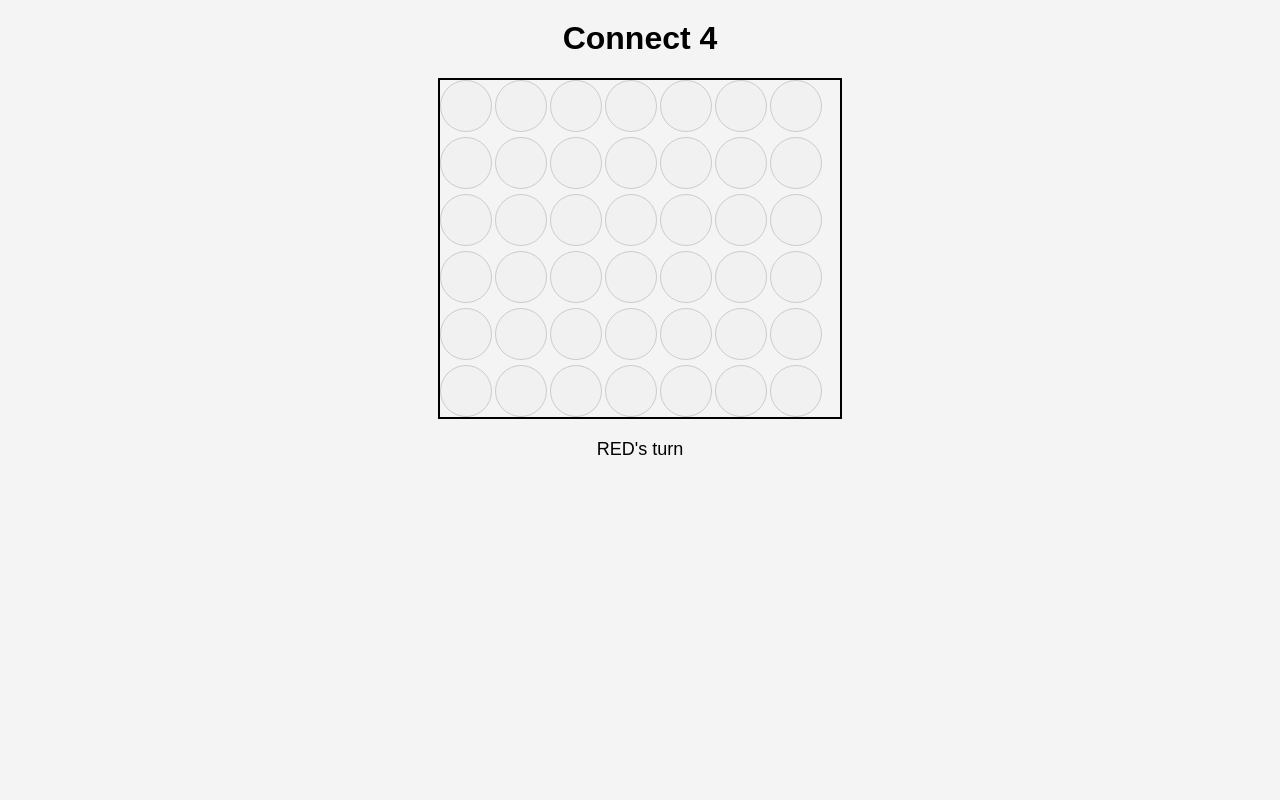
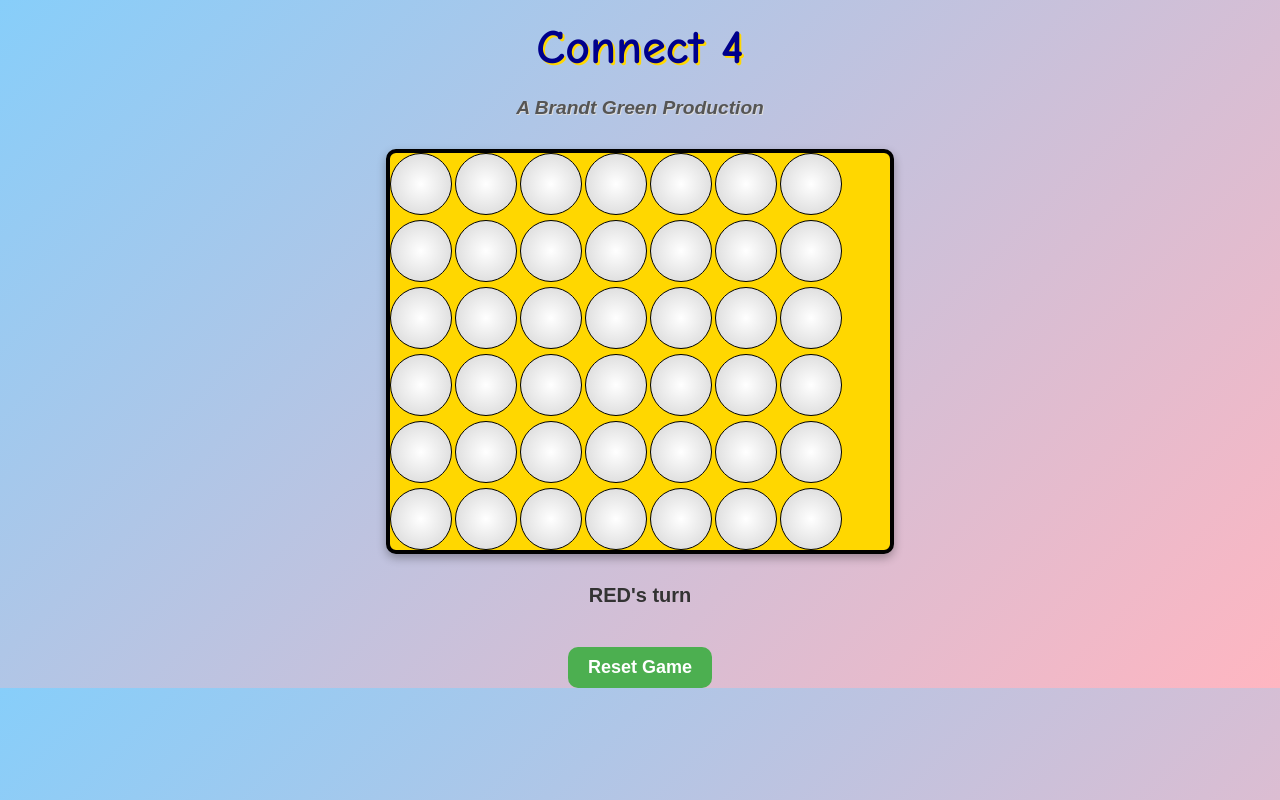
Before and after one commit to Brandt-moreThan4/ConnectFour, a plain HTML site: page frontend/index.html in a window 1280 px wide. Drawn offline with Linux system fonts and the light colour scheme.

Commit message:
big ole prettify

```diff
--- a/frontend/index.html
+++ b/frontend/index.html
@@ -8,9 +8,9 @@
 </head>
 <body>
     <h1>Connect 4</h1>
+    <h2 class="subheader">A Brandt Green Production</h2>
     <div id="board">
-        <!-- Manually creating a 6x7 board (6 rows, 7 columns) -->
-        <!-- Row 1 -->
+        <!-- Dynamically creating a 6x7 board -->
         <div class="cell" data-row="0" data-col="0"></div>
         <div class="cell" data-row="0" data-col="1"></div>
         <div class="cell" data-row="0" data-col="2"></div>
@@ -18,7 +18,7 @@
         <div class="cell" data-row="0" data-col="4"></div>
         <div class="cell" data-row="0" data-col="5"></div>
         <div class="cell" data-row="0" data-col="6"></div>
-        <!-- Row 2 -->
+        <!-- Add rows 1 through 5 here -->
         <div class="cell" data-row="1" data-col="0"></div>
         <div class="cell" data-row="1" data-col="1"></div>
         <div class="cell" data-row="1" data-col="2"></div>
@@ -26,7 +26,6 @@
         <div class="cell" data-row="1" data-col="4"></div>
         <div class="cell" data-row="1" data-col="5"></div>
         <div class="cell" data-row="1" data-col="6"></div>
-        <!-- Row 3 -->
         <div class="cell" data-row="2" data-col="0"></div>
         <div class="cell" data-row="2" data-col="1"></div>
         <div class="cell" data-row="2" data-col="2"></div>
@@ -34,7 +33,6 @@
         <div class="cell" data-row="2" data-col="4"></div>
         <div class="cell" data-row="2" data-col="5"></div>
         <div class="cell" data-row="2" data-col="6"></div>
-        <!-- Row 4 -->
         <div class="cell" data-row="3" data-col="0"></div>
         <div class="cell" data-row="3" data-col="1"></div>
         <div class="cell" data-row="3" data-col="2"></div>
@@ -42,7 +40,6 @@
         <div class="cell" data-row="3" data-col="4"></div>
         <div class="cell" data-row="3" data-col="5"></div>
         <div class="cell" data-row="3" data-col="6"></div>
-        <!-- Row 5 -->
         <div class="cell" data-row="4" data-col="0"></div>
         <div class="cell" data-row="4" data-col="1"></div>
         <div class="cell" data-row="4" data-col="2"></div>
@@ -50,7 +47,6 @@
         <div class="cell" data-row="4" data-col="4"></div>
         <div class="cell" data-row="4" data-col="5"></div>
         <div class="cell" data-row="4" data-col="6"></div>
-        <!-- Row 6 -->
         <div class="cell" data-row="5" data-col="0"></div>
         <div class="cell" data-row="5" data-col="1"></div>
         <div class="cell" data-row="5" data-col="2"></div>
@@ -60,6 +56,7 @@
         <div class="cell" data-row="5" data-col="6"></div>
     </div>
     <p id="status"></p>
+    <button id="reset" onclick="window.location.reload()">Reset Game</button>
     <script src="script.js"></script>
 </body>
 </html>
--- a/frontend/script.js
+++ b/frontend/script.js
@@ -34,7 +34,7 @@ function handleCellClick(event) {
                 disableBoard();
             } else {
                 // Switch to the bot's turn
-                currentPlayer = 'yellow';
+                currentPlayer = 'black';
                 document.getElementById('status').textContent = `Bot's turn...`;
 
                 // Call function to get the bot's move
--- a/frontend/style.css
+++ b/frontend/style.css
@@ -1,49 +1,113 @@
+/* General styling for the game */
 body {
     font-family: Arial, sans-serif;
     text-align: center;
     margin: 0;
     padding: 0;
-    background-color: #f4f4f4;
+    background: linear-gradient(135deg, #87CEFA, #FFB6C1); /* Gradient background */
 }
 
 h1 {
+    font-family: 'Comic Sans MS', cursive, sans-serif;
+    font-size: 3rem;
+    color: #00008B;
+    text-shadow: 2px 2px #FFD700; /* Gold shadow */
     margin-top: 20px;
 }
 
+/* Board styling */
 #board {
     display: grid;
-    grid-template-columns: repeat(7, 50px); /* 7 columns */
+    grid-template-columns: repeat(7, 60px);
     grid-gap: 5px;
-    margin: 20px auto;
-    max-width: 400px;
-    border: 2px solid #000;
+    margin: 30px auto;
+    max-width: 500px;
+    border: 4px solid #000;
+    border-radius: 10px;
+    background-color: #FFD700; /* Golden board */
+    box-shadow: 0 4px 10px rgba(0, 0, 0, 0.3);
 }
 
+/* Cell styling */
 .cell {
-    width: 50px;
-    height: 50px;
-    background-color: #f1f1f1;
-    border: 1px solid #ccc;
+    width: 60px;
+    height: 60px;
+    background: radial-gradient(circle, #ffffff, #d3d3d3); /* Glossy effect */
+    border: 1px solid #000;
     border-radius: 50%;
     display: flex;
     align-items: center;
     justify-content: center;
     cursor: pointer;
+    transition: transform 0.2s, background 0.2s;
 }
 
-.cell.taken {
-    cursor: not-allowed;
+.cell:hover {
+    transform: scale(1.1); /* Hover zoom-in effect */
+    background: radial-gradient(circle, #d3d3d3, #ffffff); /* Reverse glossy effect */
 }
 
 .cell.red {
-    background-color: red;
+    background: radial-gradient(circle, #ff4d4d, #b30000); /* Red glossy */
+    box-shadow: inset 0 2px 4px rgba(0, 0, 0, 0.2);
 }
 
 .cell.yellow {
-    background-color: yellow;
+    background: radial-gradient(circle, #ffea4d, #c7a000); /* Yellow glossy */
+    box-shadow: inset 0 2px 4px rgba(0, 0, 0, 0.2);
 }
 
+.cell.black {
+    background: radial-gradient(circle, #000000, #444444); /* Black glossy effect */
+    box-shadow: inset 0 2px 4px rgba(0, 0, 0, 0.5);
+}
+
+
+/* Status text styling */
 #status {
-    margin-top: 15px;
+    margin-top: 20px;
+    font-size: 20px;
+    font-weight: bold;
+    color: #333;
+    animation: statusChange 0.5s ease-in-out;
+}
+
+@keyframes statusChange {
+    from {
+        opacity: 0;
+    }
+    to {
+        opacity: 1;
+    }
+}
+
+/* Reset button styling */
+#reset {
+    margin-top: 20px;
+    padding: 10px 20px;
     font-size: 18px;
+    font-weight: bold;
+    color: #fff;
+    background-color: #4CAF50; /* Green */
+    border: none;
+    border-radius: 10px;
+    cursor: pointer;
+    transition: background-color 0.3s ease;
 }
+
+#reset:hover {
+    background-color: #45a049; /* Darker green */
+}
+
+/* Subheader styling */
+.subheader {
+    font-family: 'Arial', sans-serif;
+    font-size: 1.2rem;
+    font-weight: bold;
+    font-style: italic;
+    color: #555;
+    margin-top: -10px; /* Slightly reduce spacing between header and subheader */
+    margin-bottom: 20px;
+    text-shadow: 1px 1px #ddd; /* Subtle shadow for depth */
+
+}
```
Also changed, not shown: 2 other files.
